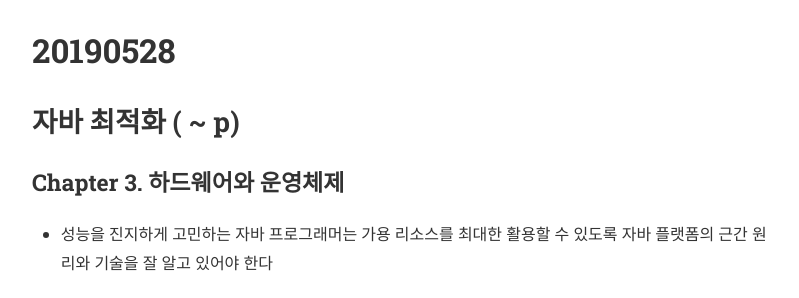
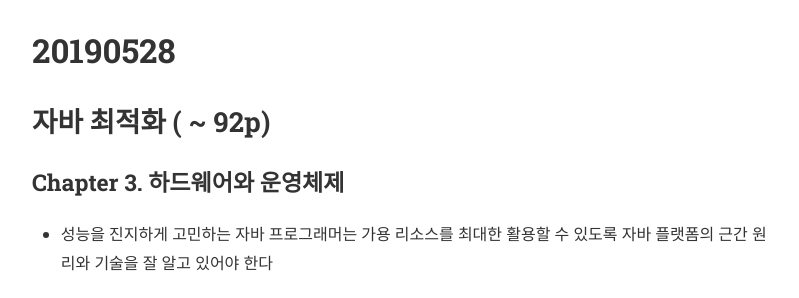
Before and after one commit to Oraindrop/oraindrop.github.io, a Jekyll site: the page built from _posts/TIL/2019-05-28-TIL.md, in a window 1280 px wide and 900 px high. Shown: the part 319-617 px from the top of the window, without its empty margins (240-1039 px from the left). Built offline with Jekyll 4.4.1, drawn with Linux system fonts in a browser that asks for light colours; nearby versions of some CDN libraries; comment, search, counter and statistics services are not loaded.

Commit message:
TIL(20190528) 수정

```diff
--- a/_posts/TIL/2019-05-28-TIL.md
+++ b/_posts/TIL/2019-05-28-TIL.md
@@ -8,7 +8,7 @@ tags: til
 
 # 20190528
 
-## 자바 최적화 ( ~ p)
+## 자바 최적화 ( ~ 92p)
 
 ### Chapter 3. 하드웨어와 운영체제
 
```
